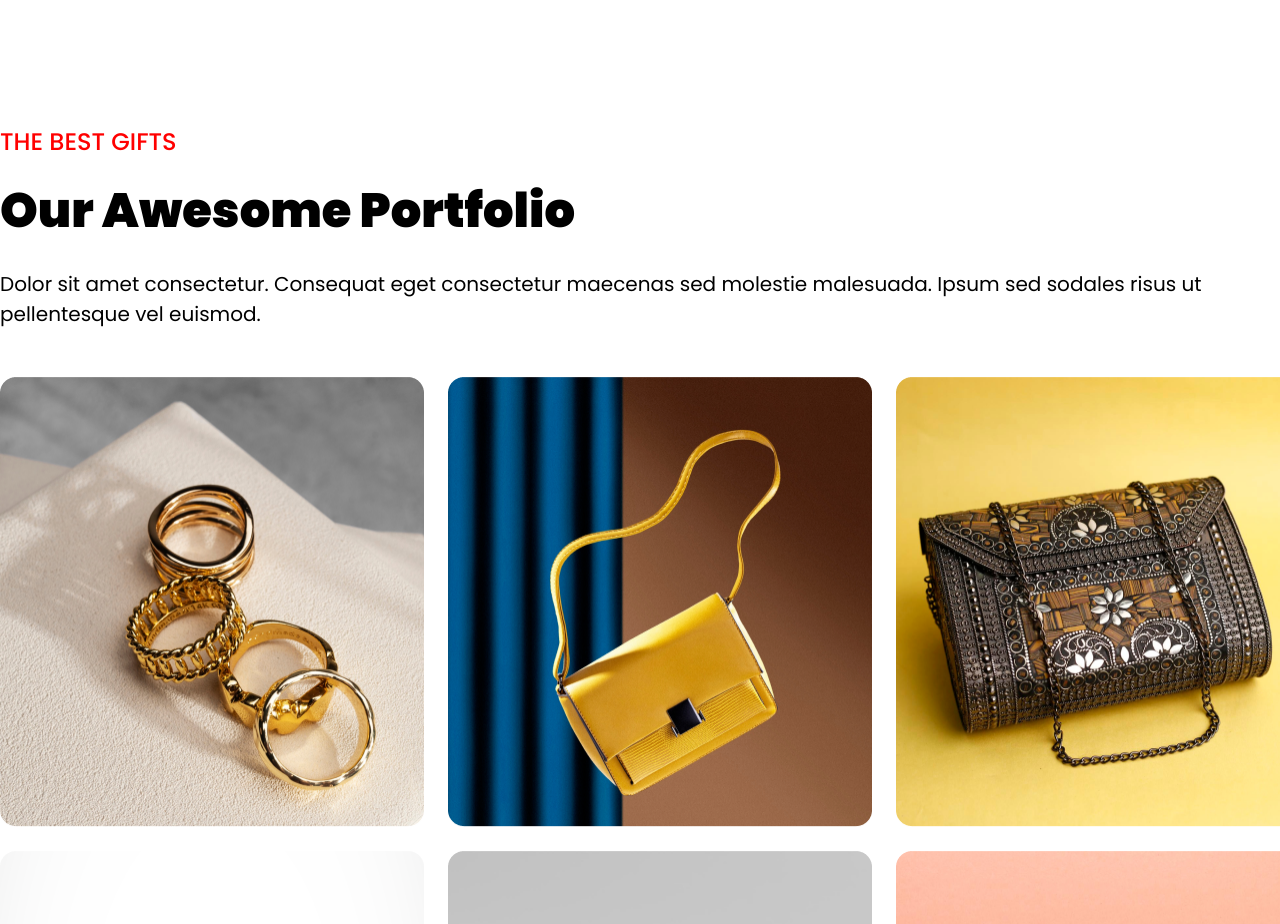
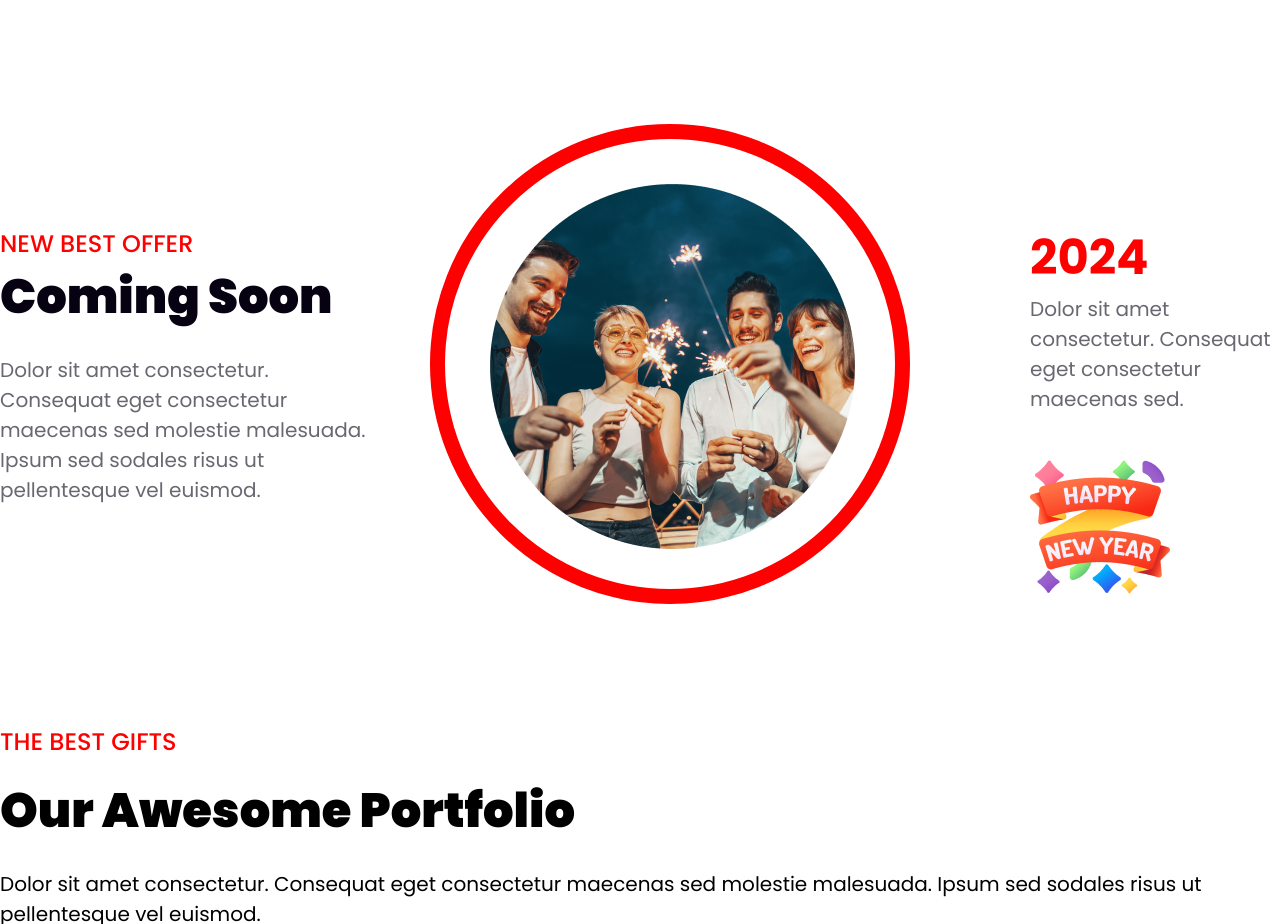
Before and after one commit to arifraj9911/New-Year-Assignment, a plain HTML site: page index.html in a window 1280 px wide. Shown: the part 2960-3884 px from the top of the page. Drawn offline with Linux system fonts and the light colour scheme.

Commit message:
offer soon section added

```diff
--- a/index.html
+++ b/index.html
@@ -56,6 +56,29 @@
           </h3>
         </div>
         <button class="btn-style">Join Now</button>
+      </section>
+
+      <!-- Offer Section -->
+      <section class="offer-container">
+        <div class="offer-soon">
+          <h3 class="offer-title primary-color">NEW BEST OFFER</h3>
+          <h1 class="offer-heading">Coming Soon</h1>
+          <p class="offer-description">
+            Dolor sit amet consectetur. Consequat eget consectetur maecenas sed
+            molestie malesuada. Ipsum sed sodales risus ut pellentesque vel
+            euismod.
+          </p>
+        </div>
+        <div class="offer-circle">
+          <img width="365px" height="365px" src="images/Ellipse 1.png" alt="" />
+        </div>
+        <div class="offer-date">
+          <h3 class="offer-date-title primary-color">2024</h3>
+          <p id="offer-date-details" class="offer-date-description">
+            Dolor sit amet consectetur. Consequat eget consectetur maecenas sed.
+          </p>
+          <img width="140px" height="140px" src="images/Group 96.png" alt="" />
+        </div>
       </section>
 
       <!-- Portfolio Section -->
--- a/styles/style.css
+++ b/styles/style.css
@@ -132,10 +132,71 @@ body {
 }
 .event-text {
   font-size: 32px;
-  font-weight: 600; /* 175% */
+  font-weight: 600;
   text-transform: capitalize;
   line-height: 30px;
   margin-bottom: 48px;
+}
+
+/* Offer Styles */
+.offer-container {
+  display: grid;
+  grid-template-columns: repeat(3, 1fr);
+  margin-bottom: 120px;
+  align-items: center;
+  /* gap: 80px; */
+}
+
+.offer-circle {
+  margin-left: 60px;
+}
+
+.offer-title {
+  font-size: 24px;
+  font-weight: 500;
+  margin-bottom: 0px;
+}
+.offer-heading {
+  color: #070211;
+  font-size: 48px;
+  font-weight: 900;
+  margin-top: 0px;
+  margin-bottom: 22px;
+}
+
+.offer-date {
+  margin-left: 120px;
+  margin-top: 50px;
+}
+
+.offer-circle {
+  width: 450px;
+  height: 450px;
+  position: relative;
+  border-radius: 463px;
+  border: 15px solid #f00;
+}
+.offer-circle > img {
+  position: absolute;
+  top: 45px;
+  left: 45px;
+}
+.offer-date-title {
+  font-size: 48px;
+  font-weight: 700;
+  margin-bottom: 0px;
+}
+
+#offer-date-details {
+  margin-top: 0px;
+  margin-bottom: 43px;
+}
+
+.offer-description,
+.offer-date-description {
+  color: rgba(7, 2, 17, 0.6);
+  font-size: 20px;
+  font-weight: 400;
 }
 
 /* Portfolio Styles */
```
